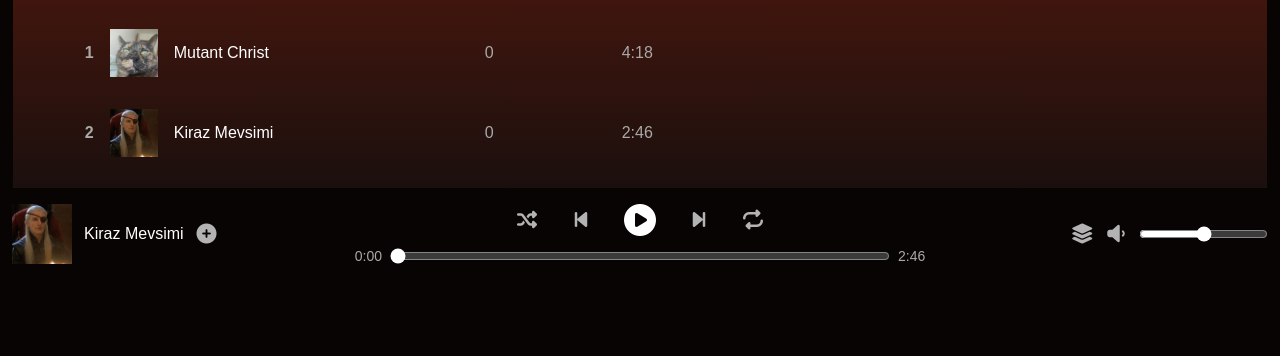
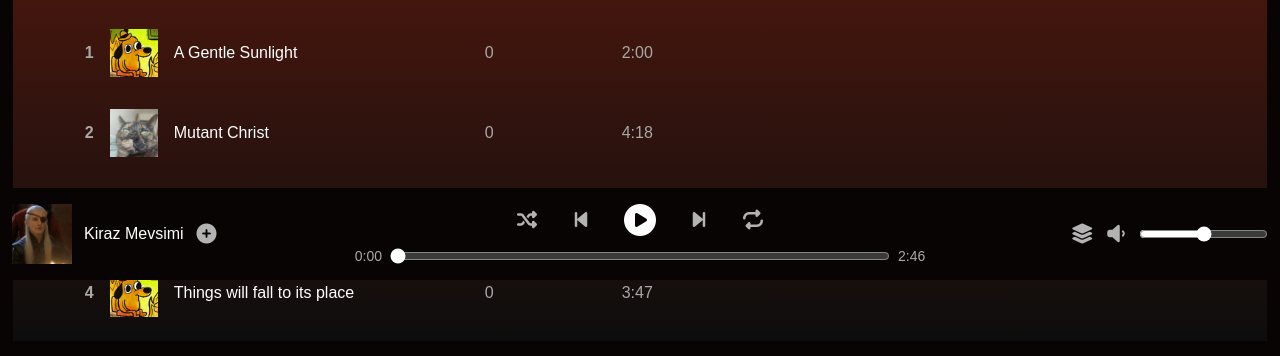
Before and after one commit to TraumeVonHeidelberg/DaGankPlaylist, a plain HTML site: page index.html in a window 1280 px wide. Shown: the part 520-876 px from the top of the page. Drawn offline with Linux system fonts and the light colour scheme.

Commit message:
Added new Jarell's track

```diff
--- a/index.html
+++ b/index.html
@@ -52,8 +52,18 @@
                     <li class="track">
                         <div class="track-main-info">
                             <span class="track-number">1</span>
+                            <i class="play-track-icon fa-solid fa-play" data-src="./audio/A Gentle Sunlight.mp3"></i>
+                            <img class="track-image" src="./img/da gank members/jarell.webp" alt="Da gank member who added this song">
+                            <span class="track-title">A Gentle Sunlight</span>
+                        </div>
+                        <span class="track-plays">0</span>
+                        <span class="track-duration">2:00</span>
+                    </li>
+                    <li class="track">
+                        <div class="track-main-info">
+                            <span class="track-number">2</span>
                             <i class="play-track-icon fa-solid fa-play" data-src="./audio/Mutant Christ.mp3"></i>
-                            <img class="track-image" src="./img/da gank members/flopz.webp" alt="Track 3">
+                            <img class="track-image" src="./img/da gank members/flopz.webp" alt="Da gank member who added this song">
                             <span class="track-title">Mutant Christ</span>
                         </div>
                         <span class="track-plays">0</span>
@@ -61,9 +71,9 @@
                     </li>
                     <li class="track">
                         <div class="track-main-info">
-                            <span class="track-number">2</span>
+                            <span class="track-number">3</span>
                             <i class="play-track-icon fa-solid fa-play" data-src="./audio/Kiraz Mevsimi.mp3"></i>
-                            <img class="track-image" src="./img/da gank members/chy.webp" alt="Track 1">
+                            <img class="track-image" src="./img/da gank members/chy.webp" alt="Da gank member who added this song">
                             <span class="track-title">Kiraz Mevsimi</span>
                         </div>
                         <span class="track-plays">0</span>
@@ -71,10 +81,10 @@
                     </li>
                     <li class="track">
                         <div class="track-main-info">
-                            <span class="track-number">3</span>
+                            <span class="track-number">4</span>
                             <i class="play-track-icon fa-solid fa-play"
                                 data-src="./audio/Things will fall to its place.mp3"></i>
-                            <img class="track-image" src="./img/da gank members/jarell.webp" alt="Track 2">
+                            <img class="track-image" src="./img/da gank members/jarell.webp" alt="Da gank member who added this song">
                             <span class="track-title">Things will fall to its place</span>
                         </div>
                         <span class="track-plays">0</span>
```
Also changed, not shown: 1 other file.
